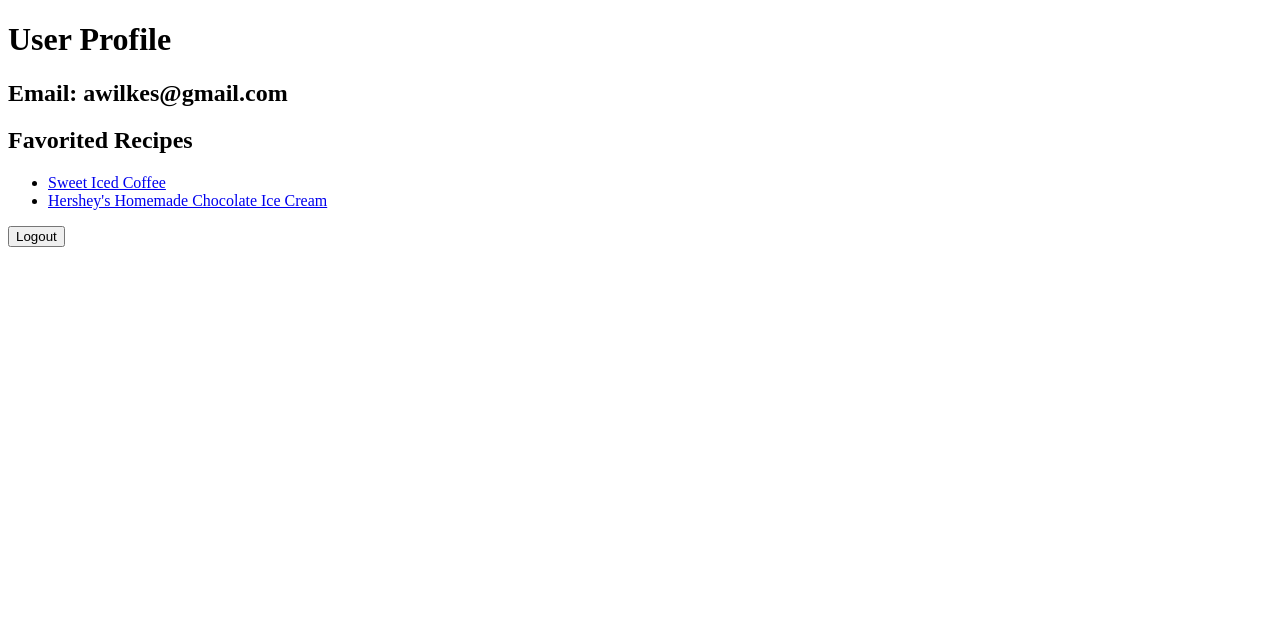
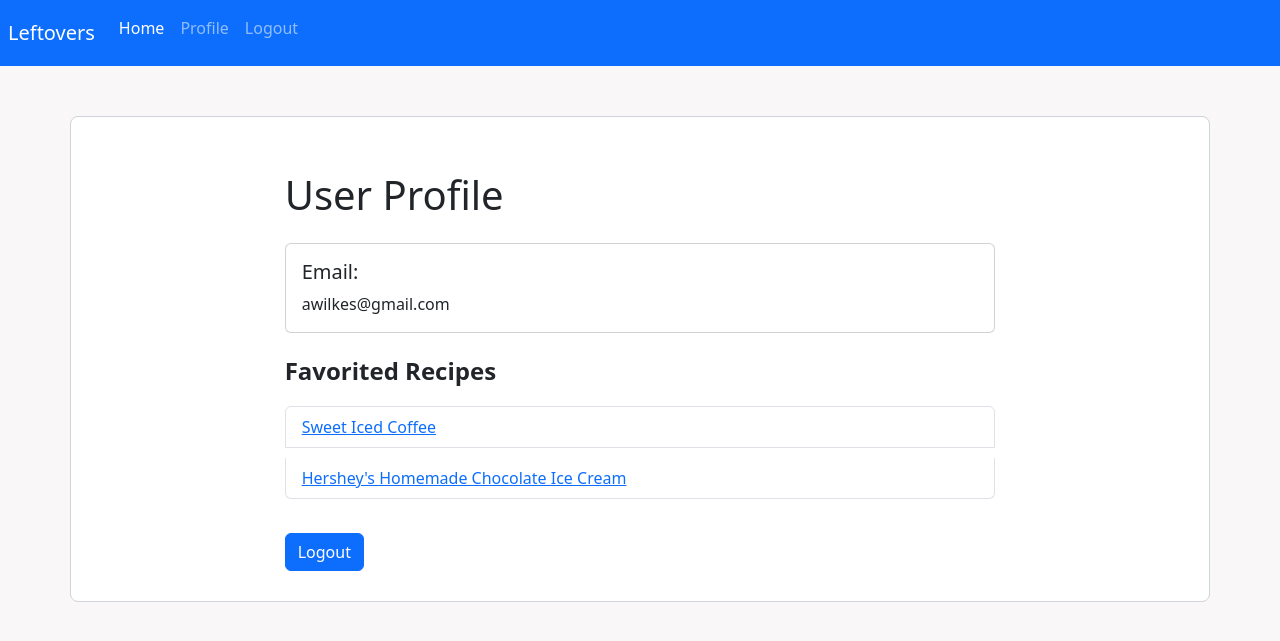
Before and after one commit to ArnaudCabello/CSE5914Leftovers, a Flask app: page /profile in a window 1280 px wide. Shown: the top 641 px of the page. Run offline with Flask 3, Linux system fonts and the light colour scheme; a user stored in the database is signed in.

Commit message:
Added navbar links and favorite button

```diff
--- a/app/dbmodels.py
+++ b/app/dbmodels.py
@@ -2,6 +2,7 @@ from app import db
 from werkzeug.security import generate_password_hash, check_password_hash
 from sqlalchemy.orm import validates, relationship
 from sqlalchemy.exc import IntegrityError
+from sqlalchemy import UniqueConstraint
 from flask_login import UserMixin
 
 class User(UserMixin, db.Model):
@@ -29,7 +30,9 @@ class FavoriteRecipes(db.Model):
     user_id = db.Column(db.Integer, db.ForeignKey('user.id'), nullable=False)
     recipe_id = db.Column(db.Integer, nullable=False)
     recipe_name = db.Column(db.String(200))
-    db.UniqueConstraint('user_id', 'recipe_id', name='unique_user_recipe')
+    __table_args__ = (
+        UniqueConstraint('user_id', 'recipe_id', name='unique_user_recipe'),
+    )
 
     # Add recipe to favorites for a user
     @staticmethod
@@ -62,3 +65,14 @@ def get_favorited_recipes(user_id):
         return favorited_recipes
     else:
         return None  # User not found
+
+def check_if_favorited(current_user, recipe_id):
+    if not current_user.is_authenticated:
+        return False
+    # Check if the recipe is favorited by the current user
+    favorited_recipe = FavoriteRecipes.query.filter_by(user_id=current_user.id, recipe_id=recipe_id).first()
+
+    if favorited_recipe:
+        return True
+    else:
+        return False
--- /dev/null
+++ b/app/static/css/profile.css
@@ -0,0 +1,63 @@
+/* Profile.css */
+
+/* Set background color */
+body {
+    background-color: #f9f7f7;
+  }
+
+  /* Container styles */
+  .container {
+    margin-top: 50px;
+    padding: 30px;
+    border: 1px solid #ced4da;
+    border-radius: 8px;
+    background-color: #fff;
+}
+
+/* Header styles */
+h2 {
+font-size: 24px;
+font-weight: bold;
+margin-bottom: 20px;
+}
+
+/* Form label styles */
+label {
+font-size: 16px;
+}
+
+/* Input and button styles */
+.form-control {
+margin-bottom: 10px;
+}
+
+.btn-primary {
+margin-right: 10px;
+}
+
+/* Checkbox styles */
+.form-check-label {
+margin-right: 20px;
+}
+
+/* List item styles */
+ul {
+list-style-type: none;
+padding: 0;
+}
+
+li {
+margin-bottom: 10px;
+}
+
+/* Logout button styles */
+.logout-btn {
+margin-top: 20px;
+}
+
+/* Responsive styles */
+@media (max-width: 576px) {
+.container {
+    padding: 20px;
+}
+}
--- a/app/templates/navbar.html
+++ b/app/templates/navbar.html
@@ -17,9 +17,24 @@
           <li class="nav-item">
               <a class="nav-link active" aria-current="page" href="/">Home</a>
           </li>
+          {% if current_user.is_authenticated %}
           <li class="nav-item">
-        <a class="nav-link active" href="#">Logout</a>
+              <a class="nav-link" href="{{ url_for('profile') }}">Profile</a>
           </li>
+          <li class="nav-item">
+              <a class="nav-link" href="{{ url_for('logout') }}">Logout</a>
+          </li>
+          {% else %}
+          <li class="nav-item">
+              <a class="nav-link" href="{{ url_for('login') }}">Login</a>
+          </li>
+          {% endif %}
       </ul>
   </div>
 </nav>
+
+<style>
+  .navbar {
+      min-height: 56px; /* Adjust the height as needed */
+  }
+</style>
--- a/app/templates/profile.html
+++ b/app/templates/profile.html
@@ -4,19 +4,36 @@
     <meta charset="UTF-8">
     <meta name="viewport" content="width=device-width, initial-scale=1.0">
     <title>User Profile</title>
+    <link href="https://cdn.jsdelivr.net/npm/bootstrap@5.3.3/dist/css/bootstrap.min.css" rel="stylesheet">
+    <link rel="stylesheet" href="{{ url_for('static', filename='css/profile.css') }}">
 </head>
 <body>
-        <h1>User Profile</h1>
-        <h2>Email: {{ current_user.email }}</h2>
-        <h2>Favorited Recipes</h2>
-        <ul>
+    <div class="nav-container">{% include 'navbar.html' %}</div>
+    <div class="container">
+        <div class="row">
+            <div class="col-md-8 offset-md-2">
+            <h1 class="mt-4">User Profile</h1>
+            <div class="card mt-4">
+                <div class="card-body">
+                <h5 class="card-title">Email:</h5>
+                <p class="card-text">{{ current_user.email }}</p>
+                </div>
+            </div>
+            <h2 class="mt-4">Favorited Recipes</h2>
+            <ul class="list-group">
                 {% for recipe in favorited_recipes %}
-                <li><a href="{{ url_for('recipe', recipe_id=recipe.recipe_id) }}">{{ recipe.recipe_name }}</a></li>
+                <li class="list-group-item">
+                <a href="{{ url_for('recipe', recipe_id=recipe.recipe_id) }}">{{ recipe.recipe_name }}</a>
+                </li>
                 {% endfor %}
             </ul>
             <!-- Logout Button -->
-        <form action="{{ url_for('logout') }}" method="post">
-            <button type="submit">Logout</button>
+            <form action="{{ url_for('logout') }}" method="post" class="logout-btn mt-4">
+                <button type="submit" class="btn btn-primary">Logout</button>
             </form>
+            </div>
+        </div>
+    </div>
+<script src="https://cdn.jsdelivr.net/npm/bootstrap@5.3.3/dist/js/bootstrap.bundle.min.js"></script>
 </body>
 </html>
--- a/app/views.py
+++ b/app/views.py
@@ -111,9 +111,12 @@ def remove_favorite(recipe_id):
 # Individual Recipe Pages
 @app.route('/recipe/<recipe_id>')
 def recipe(recipe_id):
+
+    is_favorited = dbmodels.check_if_favorited(current_user, recipe_id)
+
     # Your logic to retrieve a specific recipe by its ID
     recipe_details = es.get(index="recipe", id=recipe_id)
-    return render_template('recipe.html', recipe=recipe_details)
+    return render_template('recipe.html', recipe=recipe_details, is_favorited = is_favorited)
 
 
 # TODO: Delete this when you have better instructions
```
Also changed, not shown: app/templates/login.html (+22 -8 lines), app/templates/recipe.html (+32 -5 lines), app/templates/register.html (+19 -7 lines), instance/db.sqlite. Lines whose indentation alone changed are shown as unchanged.
